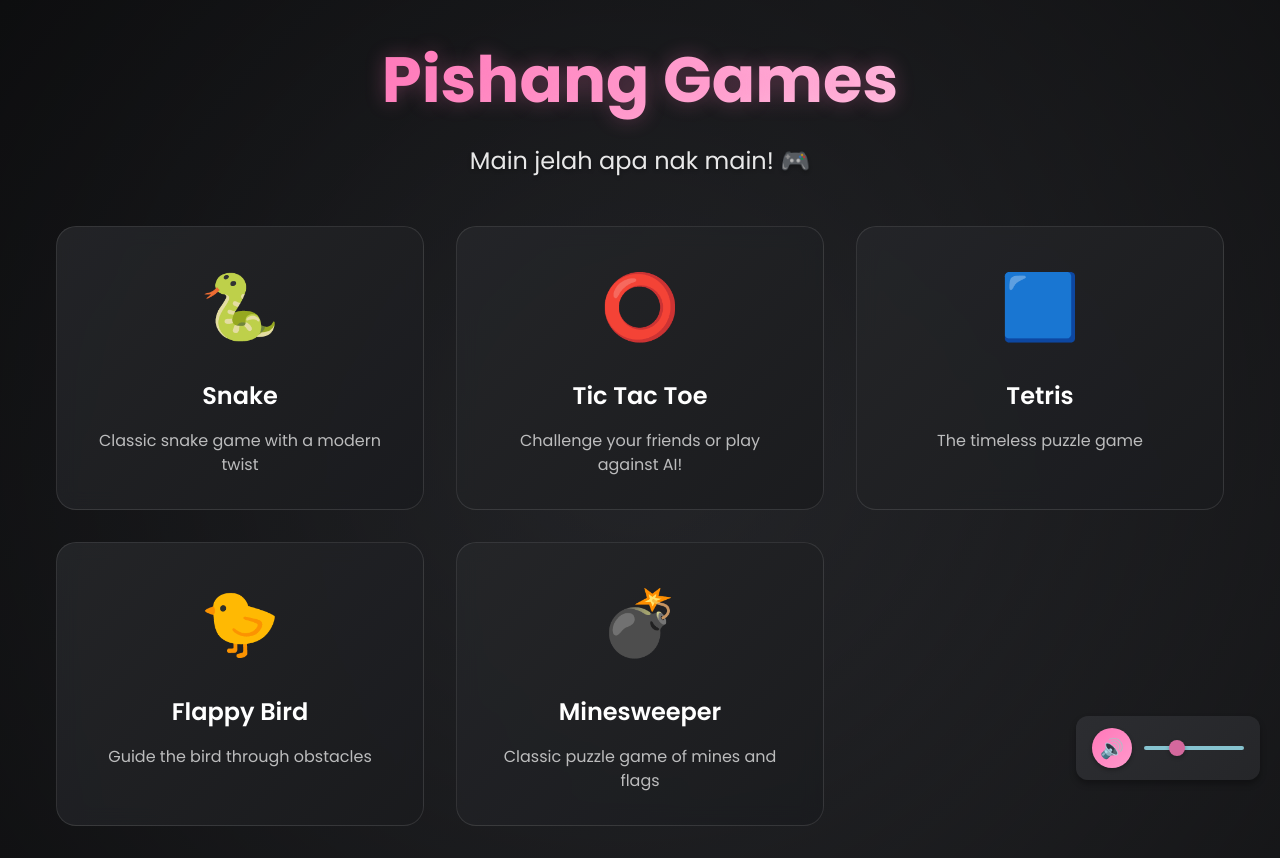
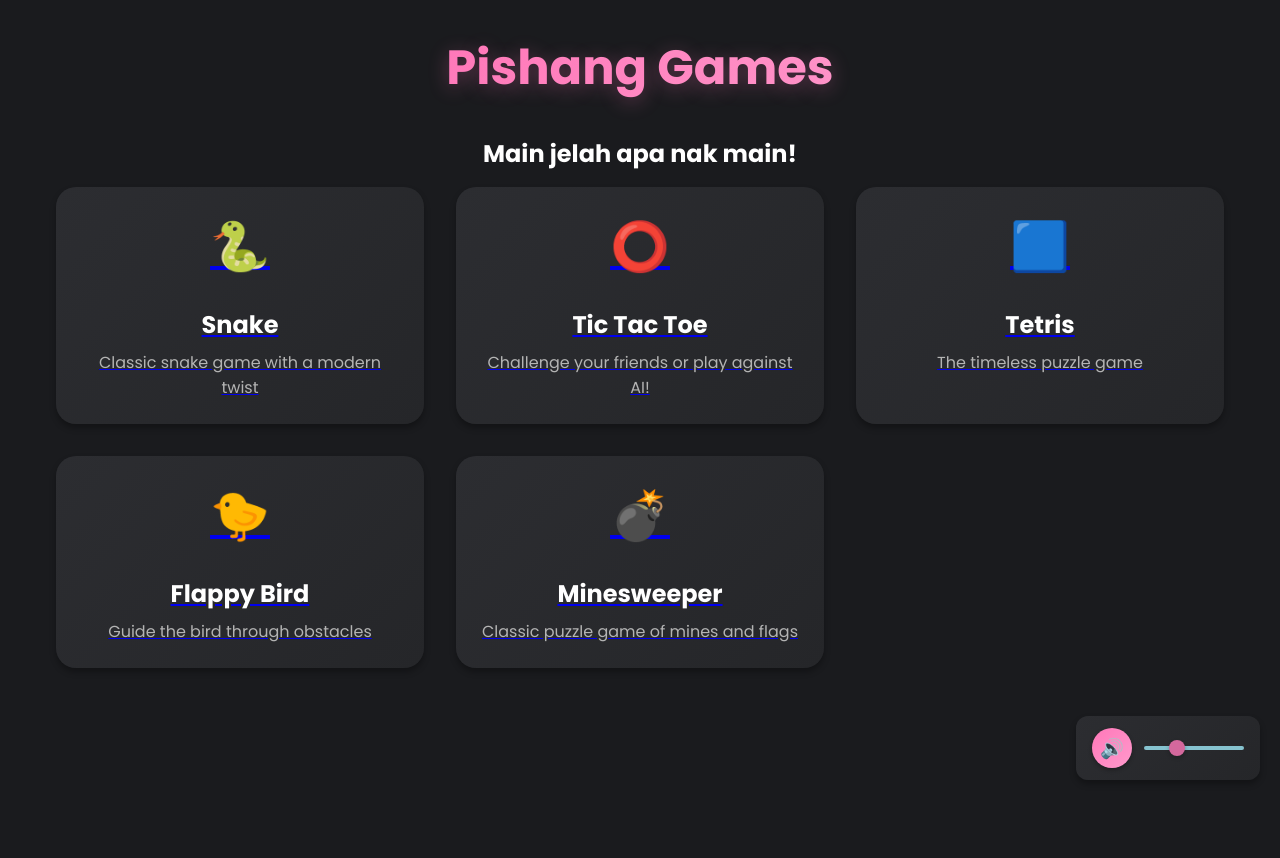
Before and after one commit to apih99/simple_games, a React (Create React App) app: page / in a window 1280 px wide. After the commit the page ends 800 px from the top, so only its background shows below. Built offline with nearby package versions, Linux system fonts and the light colour scheme.

Commit message:
Improved design

```diff
--- a/src/components/Home/Home.tsx
+++ b/src/components/Home/Home.tsx
@@ -4,137 +4,140 @@ import styled from 'styled-components';
 import AudioControls from '../common/AudioControls';
 import { theme } from '../../styles/theme';
 
-const GameIcon = styled.span`
-  font-size: 4rem;
-  margin-bottom: 1.5rem;
-  transition: all 0.3s ease;
+const GameIcon = styled.div`
+  font-size: 3rem;
+  margin-bottom: 0.5rem;
+
+  @media (max-width: 768px) {
+    font-size: 2.5rem;
+  }
+
+  @media (max-width: 480px) {
+    font-size: 2rem;
+    margin-bottom: 0;
+  }
 `;
 
 const GameTitle = styled.h2`
   color: ${theme.colors.text.primary};
   font-size: 1.5rem;
-  font-weight: 600;
-  margin-bottom: 1rem;
-  text-align: center;
-  transition: color 0.3s ease;
+  margin: 0;
+  margin-bottom: 0.5rem;
+
+  @media (max-width: 768px) {
+    font-size: 1.25rem;
+  }
 `;
 
-const HomeContainer = styled.div`
+const GameDescription = styled.p`
+  color: ${theme.colors.text.secondary};
+  font-size: 1rem;
+  margin: 0;
+
+  @media (max-width: 768px) {
+    font-size: 0.9rem;
+  }
+
+  @media (max-width: 480px) {
+    display: none;
+  }
+`;
+
+const GameInfo = styled.div`
+  text-align: center;
+  flex: 1;
+
+  @media (max-width: 480px) {
+    text-align: left;
+    padding-left: 1rem;
+  }
+`;
+
+const GameCard = styled(Link)`
+  background: ${theme.colors.gradients.card};
+  border-radius: ${theme.borderRadius.large};
+  padding: 1.5rem;
   display: flex;
   flex-direction: column;
   align-items: center;
-  min-height: 100vh;
-  padding: 2rem;
-  background: linear-gradient(135deg, ${theme.colors.background.primary} 0%, ${theme.colors.background.secondary} 100%);
-  font-family: ${theme.typography.fontFamily};
-  position: relative;
-  overflow: hidden;
+  gap: 1rem;
+  cursor: pointer;
+  transition: ${theme.transitions.default};
+  box-shadow: ${theme.shadows.medium};
+  backdrop-filter: blur(8px);
 
-  &::before {
-    content: '';
-    position: absolute;
-    top: 0;
-    left: 0;
-    right: 0;
-    bottom: 0;
-    background: radial-gradient(circle at center, transparent 0%, rgba(0, 0, 0, 0.5) 100%);
-    pointer-events: none;
+  &:hover {
+    transform: translateY(-5px);
+    box-shadow: ${theme.shadows.glow};
+  }
+
+  @media (max-width: 768px) {
+    padding: 1.25rem;
+  }
+
+  @media (max-width: 480px) {
+    padding: 1rem;
+    flex-direction: row;
+    justify-content: space-between;
+    align-items: center;
   }
 `;
 
-const Title = styled.h1`
-  color: ${theme.colors.primary};
-  font-size: 4rem;
-  font-weight: 800;
-  margin-bottom: 1rem;
-  text-align: center;
-  background: linear-gradient(135deg, ${theme.colors.primary} 0%, ${theme.colors.accent} 100%);
-  -webkit-background-clip: text;
-  -webkit-text-fill-color: transparent;
-  text-shadow: 0 0 20px rgba(255, 120, 185, 0.3);
-  position: relative;
-  z-index: 1;
-`;
-
-const Description = styled.p`
-  color: ${theme.colors.text.primary};
-  font-size: 1.5rem;
-  margin-bottom: 3rem;
-  text-align: center;
-  opacity: 0.9;
-  text-shadow: 0 2px 4px rgba(0, 0, 0, 0.3);
-  position: relative;
-  z-index: 1;
-`;
-
-const GameGrid = styled.div`
+const GamesGrid = styled.div`
   display: grid;
   grid-template-columns: repeat(auto-fit, minmax(280px, 1fr));
   gap: 2rem;
   width: 100%;
   max-width: 1200px;
-  padding: 0 1rem;
-  position: relative;
-  z-index: 1;
+  padding: 1rem;
+  box-sizing: border-box;
+
+  @media (max-width: 768px) {
+    gap: 1.5rem;
+    padding: 0.5rem;
+  }
+
+  @media (max-width: 480px) {
+    grid-template-columns: 1fr;
+    gap: 1rem;
+    padding: 0;
+  }
 `;
 
-const GameCard = styled(Link)`
+const Title = styled.h1`
+  color: ${theme.colors.text.primary};
+  font-size: 3rem;
+  text-align: center;
+  margin-bottom: 2rem;
+  background: ${theme.colors.gradients.primary};
+  -webkit-background-clip: text;
+  -webkit-text-fill-color: transparent;
+  text-shadow: ${theme.shadows.glow};
+
+  @media (max-width: 768px) {
+    font-size: 2.5rem;
+    margin-bottom: 1.5rem;
+  }
+
+  @media (max-width: 480px) {
+    font-size: 2rem;
+    margin-bottom: 1rem;
+  }
+`;
+
+const HomeContainer = styled.div`
+  min-height: 100vh;
+  width: 100%;
+  padding: 2rem;
+  box-sizing: border-box;
+  background: ${theme.colors.background.primary};
   display: flex;
   flex-direction: column;
   align-items: center;
-  padding: 2rem;
-  background: linear-gradient(135deg,
-    rgba(37, 38, 41, 0.9) 0%,
-    rgba(26, 27, 30, 0.9) 100%);
-  border-radius: ${theme.borderRadius.large};
-  text-decoration: none;
-  transition: all 0.3s ease;
-  border: 1px solid rgba(255, 255, 255, 0.1);
-  backdrop-filter: blur(10px);
-  position: relative;
-  overflow: hidden;
 
-  &::before {
-    content: '';
-    position: absolute;
-    top: 0;
-    left: 0;
-    right: 0;
-    bottom: 0;
-    background: linear-gradient(135deg,
-      rgba(255, 120, 185, 0.1) 0%,
-      rgba(158, 234, 249, 0.1) 100%);
-    opacity: 0;
-    transition: opacity 0.3s ease;
+  @media (max-width: 768px) {
+    padding: 1rem;
   }
-
-  &:hover {
-    transform: translateY(-5px);
-    box-shadow: 0 8px 30px rgba(0, 0, 0, 0.3);
-    border-color: rgba(255, 120, 185, 0.3);
-
-    &::before {
-      opacity: 1;
-    }
-
-    ${GameIcon} {
-      transform: scale(1.1);
-      text-shadow: 0 0 20px rgba(255, 120, 185, 0.5);
-    }
-
-    ${GameTitle} {
-      color: ${theme.colors.primary};
-    }
-  }
-`;
-
-const GameDescription = styled.p`
-  color: ${theme.colors.text.primary};
-  font-size: 1rem;
-  text-align: center;
-  margin: 0;
-  opacity: 0.7;
-  line-height: 1.5;
 `;
 
 const GAMES = [
@@ -174,16 +177,18 @@ const Home: React.FC = () => {
   return (
     <HomeContainer>
       <Title>Pishang Games</Title>
-      <Description>Main jelah apa nak main! 🎮</Description>
-      <GameGrid>
+      <h2>Main jelah apa nak main!</h2>
+      <GamesGrid>
         {GAMES.map((game, index) => (
           <GameCard key={index} to={game.route}>
             <GameIcon>{game.emoji}</GameIcon>
-            <GameTitle>{game.title}</GameTitle>
-            <GameDescription>{game.description}</GameDescription>
+            <GameInfo>
+              <GameTitle>{game.title}</GameTitle>
+              <GameDescription>{game.description}</GameDescription>
+            </GameInfo>
           </GameCard>
         ))}
-      </GameGrid>
+      </GamesGrid>
       <AudioControls game="menu" />
     </HomeContainer>
   );
--- a/src/components/common/GameMenu.tsx
+++ b/src/components/common/GameMenu.tsx
@@ -9,106 +9,128 @@ const MenuOverlay = styled.div<{ isVisible: boolean }>`
   left: 0;
   width: 100%;
   height: 100%;
-  background: rgba(0, 0, 0, 0.8);
   display: flex;
   justify-content: center;
   align-items: center;
+  background: rgba(0, 0, 0, 0.8);
+  backdrop-filter: blur(5px);
+  z-index: 1000;
   opacity: ${props => props.isVisible ? 1 : 0};
-  visibility: ${props => props.isVisible ? 'visible' : 'hidden'};
-  transition: ${theme.transitions.default};
-  z-index: ${theme.zIndex.menu};
-  backdrop-filter: blur(8px);
+  pointer-events: ${props => props.isVisible ? 'all' : 'none'};
+  transition: opacity 0.3s ease;
 `;
 
-const MenuContainer = styled.div`
-  background: ${theme.colors.background.card};
+const MenuCard = styled.div<{ isVisible?: boolean }>`
+  background: ${theme.colors.gradients.card};
+  border-radius: ${theme.borderRadius.large};
   padding: 2rem;
-  border-radius: ${theme.borderRadius.large};
-  min-width: 320px;
+  display: flex;
+  flex-direction: column;
+  align-items: center;
+  gap: 1.5rem;
   max-width: 90%;
-  text-align: center;
-  box-shadow: ${theme.shadows.large}, 0 0 30px rgba(255, 120, 185, 0.2);
-  transform: translateY(0);
-  transition: ${theme.transitions.default};
+  width: 400px;
+  box-shadow: ${theme.shadows.large};
+  transform: scale(${props => props.isVisible ? 1 : 0.9});
+  transition: transform 0.3s ease;
 
-  ${MenuOverlay}:hover & {
-    transform: translateY(-5px);
-    box-shadow: ${theme.shadows.large}, ${theme.shadows.glow};
+  @media (max-width: 768px) {
+    padding: 1.5rem;
+    gap: 1.25rem;
+    width: 350px;
+  }
+
+  @media (max-width: 480px) {
+    padding: 1rem;
+    gap: 1rem;
+    width: 300px;
   }
 `;
 
 const Title = styled.h2`
   color: ${theme.colors.text.primary};
-  font-size: ${theme.typography.heading.fontSize};
-  font-weight: ${theme.typography.heading.fontWeight};
-  margin-bottom: 1.5rem;
+  font-size: 2.5rem;
+  text-align: center;
+  margin: 0;
   background: ${theme.colors.gradients.primary};
   -webkit-background-clip: text;
   -webkit-text-fill-color: transparent;
-  text-shadow: ${theme.shadows.text};
-`;
 
-const Score = styled.div`
-  color: ${theme.colors.text.secondary};
-  font-size: 1.2rem;
-  margin-bottom: 2rem;
+  @media (max-width: 768px) {
+    font-size: 2rem;
+  }
 
-  span {
-    color: ${theme.colors.text.accent};
-    font-weight: 600;
+  @media (max-width: 480px) {
+    font-size: 1.75rem;
   }
 `;
 
-const ButtonContainer = styled.div`
+const ButtonGroup = styled.div`
   display: flex;
   flex-direction: column;
   gap: 1rem;
-  margin-top: 2rem;
+  width: 100%;
 `;
 
-const Button = styled.button<{ variant?: 'primary' | 'secondary' }>`
-  background: ${props => props.variant === 'primary'
-    ? theme.colors.gradients.primary
-    : theme.colors.background.secondary};
-  color: ${props => props.variant === 'primary'
-    ? theme.colors.text.primary
-    : theme.colors.text.secondary};
+const Button = styled.button`
+  width: 100%;
+  padding: 1rem;
   border: none;
-  padding: 1rem 2rem;
   border-radius: ${theme.borderRadius.medium};
-  font-family: ${theme.typography.fontFamily};
-  font-size: 1rem;
-  font-weight: 600;
+  background: ${theme.colors.gradients.primary};
+  color: ${theme.colors.text.primary};
+  font-size: 1.2rem;
   cursor: pointer;
-  transition: ${theme.transitions.fast};
-  box-shadow: ${theme.shadows.small};
+  transition: ${theme.transitions.default};
+  box-shadow: ${theme.shadows.medium};
 
   &:hover {
     transform: translateY(-2px);
-    box-shadow: ${props => props.variant === 'primary'
-      ? theme.shadows.glow
-      : theme.shadows.medium};
+    box-shadow: ${theme.shadows.glow};
   }
 
-  &:active {
-    transform: translateY(0);
+  @media (max-width: 768px) {
+    padding: 0.9rem;
+    font-size: 1.1rem;
+  }
+
+  @media (max-width: 480px) {
+    padding: 0.8rem;
+    font-size: 1rem;
   }
 `;
 
-const DifficultyContainer = styled.div`
-  display: flex;
-  justify-content: center;
-  gap: 1rem;
-  margin: 1rem 0;
-`;
+const DifficultySelect = styled.select`
+  width: 100%;
+  padding: 1rem;
+  border: none;
+  border-radius: ${theme.borderRadius.medium};
+  background: ${theme.colors.background.secondary};
+  color: ${theme.colors.text.primary};
+  font-size: 1.2rem;
+  cursor: pointer;
+  transition: ${theme.transitions.default};
+  box-shadow: ${theme.shadows.medium};
+  appearance: none;
+  text-align: center;
 
-const DifficultyButton = styled(Button)<{ isSelected: boolean }>`
-  padding: 0.5rem 1rem;
-  opacity: ${props => props.isSelected ? 1 : 0.6};
-  transform: scale(${props => props.isSelected ? 1.05 : 1});
+  &:focus {
+    outline: none;
+    box-shadow: ${theme.shadows.glow};
+  }
 
-  &:hover {
-    opacity: 1;
+  @media (max-width: 768px) {
+    padding: 0.9rem;
+    font-size: 1.1rem;
+  }
+
+  @media (max-width: 480px) {
+    padding: 0.8rem;
+    font-size: 1rem;
+  }
+
+  option {
+    background: ${theme.colors.background.primary};
   }
 `;
 
@@ -135,56 +157,49 @@ const GameMenu: React.FC<GameMenuProps> = ({
   onRestart,
   onHome,
   showDifficulty,
-  difficulty = 'Medium',
+  difficulty,
   onDifficultyChange,
   isGameOver
 }) => {
   return (
     <MenuOverlay isVisible={isVisible}>
-      <MenuContainer>
+      <MenuCard isVisible={isVisible}>
         <Title>{isGameOver ? 'Game Over!' : gameTitle}</Title>
 
         {(score !== undefined || highScore !== undefined) && (
-          <Score>
+          <div>
             {score !== undefined && (
               <div>Score: <span>{score}</span></div>
             )}
             {highScore !== undefined && (
               <div>High Score: <span>{highScore}</span></div>
             )}
-          </Score>
+          </div>
         )}
 
         {showDifficulty && onDifficultyChange && (
-          <DifficultyContainer>
-            {['Easy', 'Medium', 'Hard'].map((diff) => (
-              <DifficultyButton
-                key={diff}
-                variant="secondary"
-                isSelected={difficulty === diff}
-                onClick={() => onDifficultyChange(diff as 'Easy' | 'Medium' | 'Hard')}
-              >
-                {diff}
-              </DifficultyButton>
-            ))}
-          </DifficultyContainer>
+          <DifficultySelect value={difficulty} onChange={(e) => onDifficultyChange(e.target.value as 'Easy' | 'Medium' | 'Hard')}>
+            <option value="Easy">Easy</option>
+            <option value="Medium">Medium</option>
+            <option value="Hard">Hard</option>
+          </DifficultySelect>
         )}
 
-        <ButtonContainer>
+        <ButtonGroup>
           {isGameOver ? (
-            <Button variant="primary" onClick={onRestart}>
+            <Button onClick={onRestart}>
               Play Again
             </Button>
           ) : (
-            <Button variant="primary" onClick={onStart}>
+            <Button onClick={onStart}>
               {score !== undefined ? 'Restart' : 'Start Game'}
             </Button>
           )}
-          <Button variant="secondary" onClick={onHome}>
+          <Button onClick={onHome}>
             Back to Home
           </Button>
-        </ButtonContainer>
-      </MenuContainer>
+        </ButtonGroup>
+      </MenuCard>
     </MenuOverlay>
   );
 };
```
